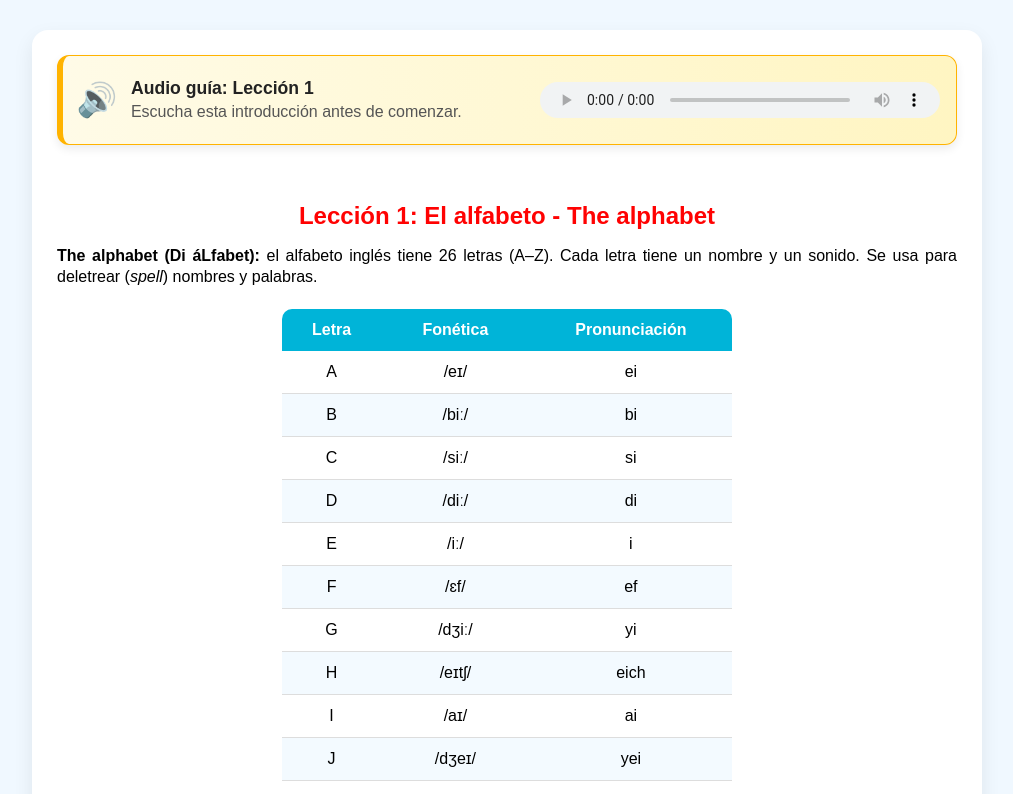
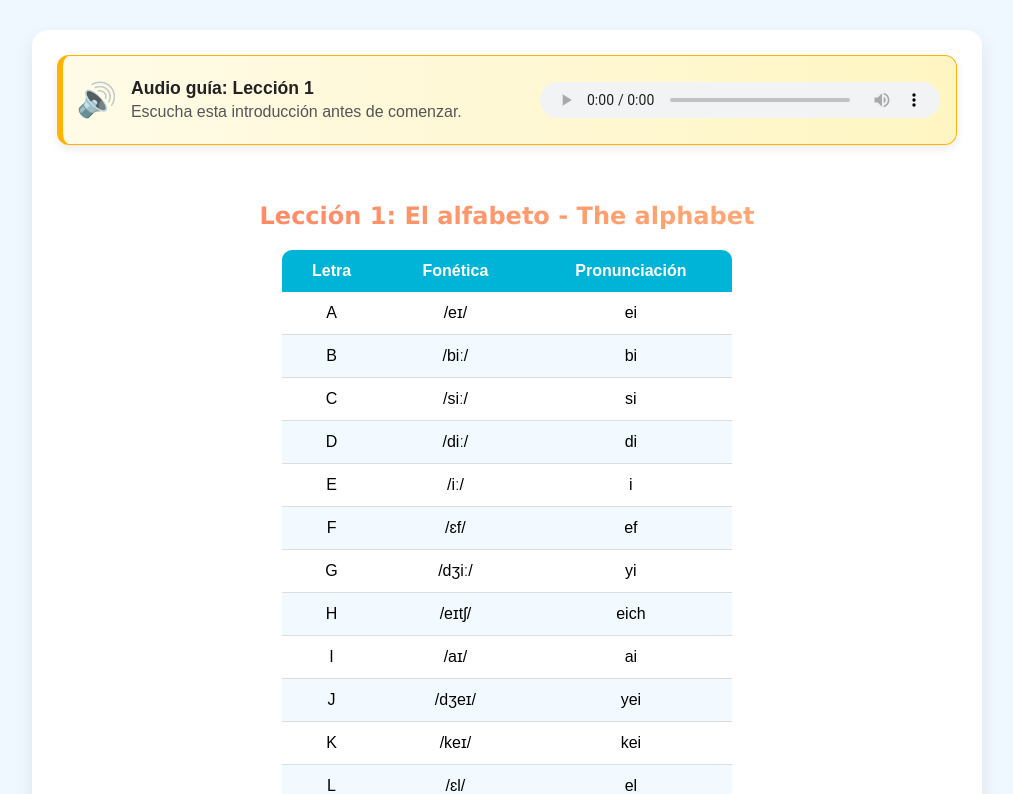
Before and after one commit to wjpc3/english, a plain HTML site: page index.html in a window 1280 px wide. Both pictures are taken after a click on the link "Lección 1: El alfabeto". Shown: the top 794 px of the page, without its empty margins (133-1146 px from the left). Drawn offline with Linux system fonts and the light colour scheme.

Commit message:
Update index.html

```diff
--- a/index.html
+++ b/index.html
@@ -366,11 +366,15 @@ label {
 </div>
  <br>
 
-  <div >
-    <h2>Lección 1: El alfabeto - The alphabet </h2>
-    <p><strong>The alphabet (Di áLfabet):</strong> el alfabeto inglés tiene 26 letras (A–Z).
-      Cada letra tiene un nombre y un sonido. Se usa para deletrear (<i>spell</i>) nombres y palabras.</p>
-  </div>
+  <h2 style="
+  background: linear-gradient(90deg, #ff7e5f, #feb47b);
+  -webkit-background-clip: text;
+  color: transparent;
+  font-family: 'Verdana', sans-serif;
+  font-weight: bold;
+">
+  Lección 1: El alfabeto - The alphabet
+</h2>
 
   <div  class="styled-table" >
   <table>
@@ -1538,4 +1542,5 @@ label {
     document.getElementById('playAll4').addEventListener('click', ()=>{ const a=document.getElementById('audio-4'); a.play(); });
 </script>
 </body>
+
 </html>
```
